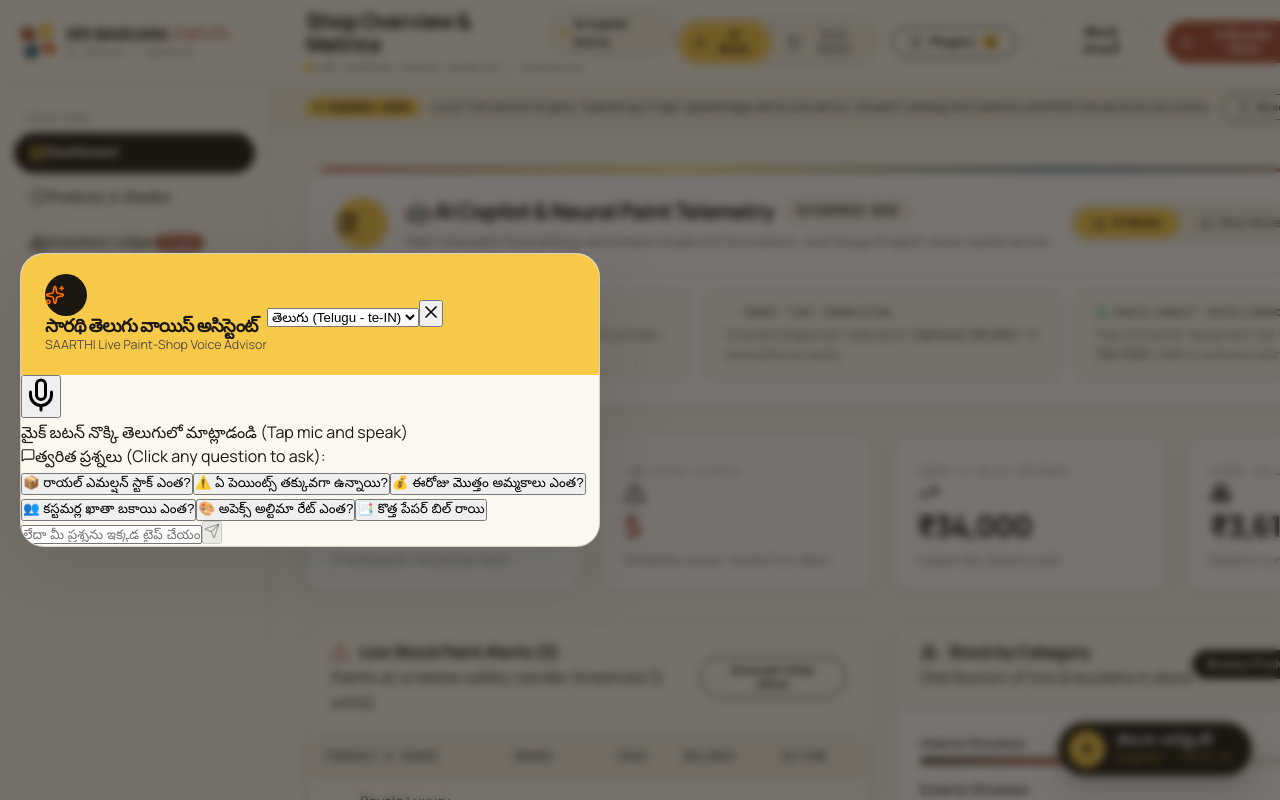
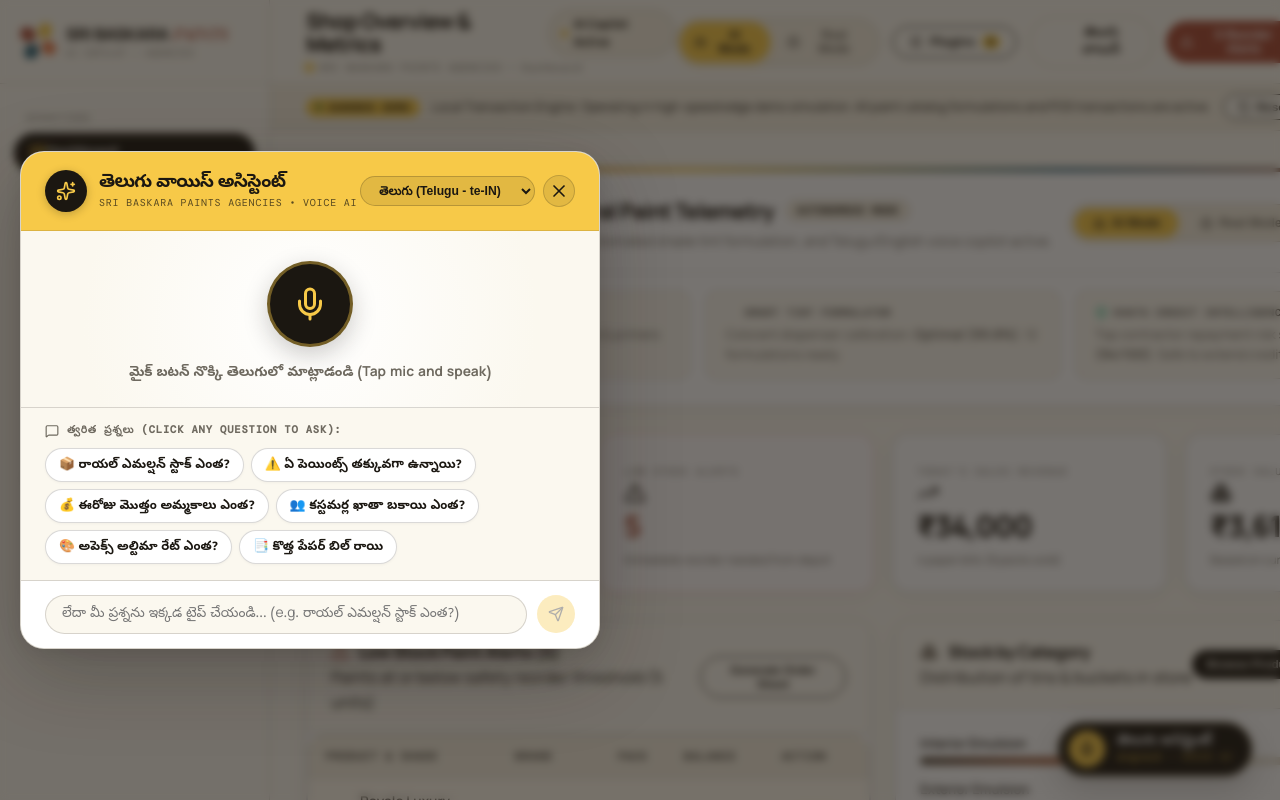
Before and after one commit to bhuvanpadarthy/SAARTHI, a React (Vite) app in the folder frontend/: page / in a window 1280 px wide. Both pictures are taken after a click on the button "తెలుగు వాయిస్". Shown: the top 800 px of the page. Built offline with nearby package versions, Linux system fonts and the light colour scheme; no server answers; a web font is replaced by a local one.

Commit message:
fix(ui): polish Telugu Voice Assistant modal with rounded pill chips, pulsing mic radar, pill language selector, and modern input form

```diff
--- a/frontend/src/components/assistant/TeluguVoiceAssistant.jsx
+++ b/frontend/src/components/assistant/TeluguVoiceAssistant.jsx
@@ -196,11 +196,11 @@ export const TeluguVoiceAssistant = ({ isOpen, onClose }) => {
         <div className="assistant-header">
           <div className="header-left">
             <div className="assistant-avatar">
-              <Sparkles size={20} color="#FF6B00" />
+              <Sparkles size={20} color="var(--yellow)" />
             </div>
             <div>
-              <h3 className="assistant-title">సారథి తెలుగు వాయిస్ అసిస్టెంట్</h3>
-              <p className="assistant-subtitle">SAARTHI Live Paint-Shop Voice Advisor</p>
+              <h3 className="assistant-title">తెలుగు వాయిస్ అసిస్టెంట్</h3>
+              <p className="assistant-subtitle">SRI BASKARA PAINTS AGENCIES • Voice AI</p>
             </div>
           </div>
 
--- a/frontend/src/index.css
+++ b/frontend/src/index.css
@@ -1653,24 +1653,39 @@ a:hover {
   transform: translateX(20px);
 }
 
-/* Telugu Assistant Card */
+/* ==========================================================================
+   Telugu Voice Assistant Modal & Components (Rangoli Atelier Elegance)
+   ========================================================================== */
+
+.telugu-assistant-overlay {
+  z-index: 1050;
+}
+
 .telugu-assistant-card {
   background-color: var(--paper);
   border-radius: var(--radius-xl);
-  box-shadow: var(--shadow);
+  box-shadow: 0 24px 80px rgba(27, 23, 17, 0.28), 0 4px 16px rgba(0, 0, 0, 0.08);
   width: 100%;
   max-width: 580px;
   overflow: hidden;
   border: 1px solid var(--line);
+  animation: slideUp 0.24s cubic-bezier(0.16, 1, 0.3, 1);
 }
 
 .assistant-header {
-  padding: 20px 24px;
+  padding: 18px 24px;
   background-color: var(--yellow);
   color: var(--ink);
   display: flex;
   align-items: center;
-  justifyContent: space-between;
+  justify-content: space-between;
+  border-bottom: 1px solid rgba(27, 23, 17, 0.12);
+}
+
+.assistant-header .header-left {
+  display: flex;
+  align-items: center;
+  gap: 12px;
 }
 
 .assistant-avatar {
@@ -1680,19 +1695,363 @@ a:hover {
   background-color: var(--ink);
   display: flex;
   align-items: center;
-  justifyContent: center;
+  justify-content: center;
   color: var(--yellow);
+  flex-shrink: 0;
+  box-shadow: 0 2px 8px rgba(27, 23, 17, 0.25);
 }
 
 .assistant-title {
+  font-family: var(--font-telugu);
   font-size: 1.15rem;
   font-weight: 800;
   color: var(--ink);
+  line-height: 1.2;
 }
 
 .assistant-subtitle {
-  font-size: 0.78rem;
-  color: #554F46;
+  font: 10px/1.2 var(--font-mono);
+  letter-spacing: 0.08em;
+  text-transform: uppercase;
+  color: rgba(27, 23, 17, 0.72);
+  margin-top: 2px;
+}
+
+.assistant-header .header-right {
+  display: flex;
+  align-items: center;
+  gap: 8px;
+}
+
+.assistant-lang-select {
+  background: rgba(27, 23, 17, 0.09);
+  color: var(--ink);
+  border: 1px solid rgba(27, 23, 17, 0.22);
+  padding: 6px 14px;
+  border-radius: 100px;
+  font-size: 0.76rem;
+  font-weight: 700;
+  outline: none;
+  cursor: pointer;
+  transition: all 0.18s ease;
+}
+
+.assistant-lang-select:hover {
+  background: rgba(27, 23, 17, 0.15);
+}
+
+.assistant-lang-select option {
+  background: #FFFFFF;
+  color: var(--ink);
+}
+
+.assistant-close-btn {
+  width: 32px;
+  height: 32px;
+  border-radius: 50%;
+  background: rgba(27, 23, 17, 0.09);
+  border: 1px solid rgba(27, 23, 17, 0.18);
+  color: var(--ink);
+  display: flex;
+  align-items: center;
+  justify-content: center;
+  cursor: pointer;
+  transition: all 0.18s ease;
+  outline: none;
+}
+
+.assistant-close-btn:hover {
+  background: var(--ink);
+  color: #FFFFFF;
+  border-color: var(--ink);
+}
+
+/* Central Mic Interaction Zone */
+.assistant-mic-zone {
+  display: flex;
+  flex-direction: column;
+  align-items: center;
+  justify-content: center;
+  padding: 30px 24px 22px;
+  background: radial-gradient(circle at center, #FFFFFF 0%, var(--paper) 75%);
+  border-bottom: 1px solid var(--line);
+}
+
+.mic-pulsing-btn {
+  width: 86px;
+  height: 86px;
+  border-radius: 50%;
+  background: var(--ink);
+  color: var(--yellow);
+  display: flex;
+  align-items: center;
+  justify-content: center;
+  box-shadow: 0 8px 24px rgba(27, 23, 17, 0.22);
+  cursor: pointer;
+  border: 3px solid rgba(247, 201, 72, 0.4);
+  transition: all 0.22s cubic-bezier(0.16, 1, 0.3, 1);
+  position: relative;
+  outline: none;
+}
+
+.mic-pulsing-btn:hover {
+  transform: scale(1.06);
+  box-shadow: 0 12px 30px rgba(27, 23, 17, 0.32);
+  border-color: var(--yellow);
+}
+
+.mic-pulsing-btn.listening {
+  background: linear-gradient(135deg, #DC2626 0%, #A94A35 100%);
+  color: #FFFFFF;
+  border-color: #EF4444;
+  box-shadow: 0 0 0 0 rgba(220, 38, 38, 0.7);
+  animation: pulse-ring-red 1.35s infinite;
+}
+
+.mic-pulsing-btn.speaking {
+  background: linear-gradient(135deg, #265D72 0%, #1B4555 100%);
+  color: var(--yellow);
+  border-color: #265D72;
+  box-shadow: 0 0 0 0 rgba(38, 93, 114, 0.7);
+  animation: pulse-ring-teal 1.35s infinite;
+}
+
+@keyframes pulse-ring-red {
+  0% {
+    box-shadow: 0 0 0 0 rgba(220, 38, 38, 0.7);
+  }
+  70% {
+    box-shadow: 0 0 0 20px rgba(220, 38, 38, 0);
+  }
+  100% {
+    box-shadow: 0 0 0 0 rgba(220, 38, 38, 0);
+  }
+}
+
+@keyframes pulse-ring-teal {
+  0% {
+    box-shadow: 0 0 0 0 rgba(38, 93, 114, 0.7);
+  }
+  70% {
+    box-shadow: 0 0 0 20px rgba(38, 93, 114, 0);
+  }
+  100% {
+    box-shadow: 0 0 0 0 rgba(38, 93, 114, 0);
+  }
+}
+
+.mic-status-label {
+  margin-top: 16px;
+  font-family: var(--font-telugu);
+  font-size: 0.86rem;
+  font-weight: 700;
+  text-align: center;
+}
+
+.status-listening {
+  color: #DC2626;
+  font-weight: 800;
+}
+
+.status-speaking {
+  color: var(--teal);
+  font-weight: 800;
+}
+
+.status-idle {
+  color: var(--muted);
+}
+
+.transcript-box {
+  margin-top: 14px;
+  background: var(--cream);
+  border: 1px solid var(--line);
+  border-radius: 12px;
+  padding: 10px 16px;
+  width: 100%;
+  max-width: 480px;
+  text-align: center;
+}
+
+.transcript-tag {
+  font: 9.5px/1 var(--font-mono);
+  letter-spacing: 0.08em;
+  text-transform: uppercase;
+  color: var(--muted);
+}
+
+.transcript-text {
+  font-family: var(--font-telugu);
+  font-size: 0.95rem;
+  font-weight: 700;
+  color: var(--ink);
+  margin-top: 4px;
+}
+
+.assistant-error-bar {
+  margin-top: 12px;
+  background: rgba(169, 74, 53, 0.1);
+  border: 1px solid rgba(169, 74, 53, 0.3);
+  color: var(--red);
+  border-radius: 10px;
+  padding: 8px 14px;
+  font-size: 0.8rem;
+  font-weight: 600;
+  text-align: center;
+  max-width: 480px;
+}
+
+/* Answer Display Section */
+.assistant-answer-box {
+  padding: 18px 24px;
+  background: #FFFFFF;
+  border-bottom: 1px solid var(--line);
+}
+
+.answer-header {
+  display: flex;
+  align-items: center;
+  justify-content: space-between;
+  margin-bottom: 10px;
+}
+
+.answer-title {
+  font: 11px/1 var(--font-mono);
+  font-weight: 700;
+  letter-spacing: 0.08em;
+  text-transform: uppercase;
+  color: var(--ink);
+}
+
+.answer-content-telugu {
+  font-family: var(--font-telugu);
+  font-size: 1.02rem;
+  font-weight: 600;
+  line-height: 1.6;
+  color: var(--ink);
+  background: var(--paper);
+  border-left: 4px solid var(--yellow);
+  padding: 12px 16px;
+  border-radius: 0 10px 10px 0;
+  margin-bottom: 8px;
+}
+
+.answer-content-english {
+  font-size: 0.82rem;
+  color: var(--muted);
+  font-style: italic;
+  padding-left: 16px;
+}
+
+.answer-action-row {
+  margin-top: 12px;
+  display: flex;
+  justify-content: flex-end;
+}
+
+/* Quick Suggestion Chips */
+.assistant-chips-section {
+  padding: 16px 24px;
+  background: var(--paper);
+  border-bottom: 1px solid var(--line);
+}
+
+.chips-title {
+  display: flex;
+  align-items: center;
+  gap: 8px;
+  font: 10.5px/1 var(--font-mono);
+  font-weight: 700;
+  letter-spacing: 0.08em;
+  text-transform: uppercase;
+  color: var(--muted);
+  margin-bottom: 10px;
+}
+
+.chips-container {
+  display: flex;
+  flex-wrap: wrap;
+  gap: 7px;
+}
+
+.query-chip {
+  background: #FFFFFF;
+  border: 1px solid var(--line);
+  border-radius: 100px;
+  padding: 7px 13px;
+  font-family: var(--font-telugu);
+  font-size: 0.8rem;
+  font-weight: 700;
+  color: var(--ink);
+  cursor: pointer;
+  transition: all 0.18s ease;
+  box-shadow: 0 1px 3px rgba(27, 23, 17, 0.04);
+  outline: none;
+}
+
+.query-chip:hover {
+  background: var(--yellow);
+  border-color: #E5B938;
+  color: var(--ink);
+  transform: translateY(-1px);
+  box-shadow: 0 3px 8px rgba(247, 201, 72, 0.35);
+}
+
+/* Text Fallback Form */
+.assistant-input-form {
+  display: flex;
+  align-items: center;
+  gap: 10px;
+  padding: 14px 24px;
+  background: #FFFFFF;
+}
+
+.assistant-text-input {
+  flex: 1;
+  border: 1px solid var(--line);
+  border-radius: 100px;
+  padding: 9px 16px;
+  font-family: var(--font-telugu);
+  font-size: 0.86rem;
+  outline: none;
+  background: var(--paper);
+  color: var(--ink);
+  transition: all 0.18s ease;
+}
+
+.assistant-text-input:focus {
+  background: #FFFFFF;
+  border-color: var(--ink);
+  box-shadow: 0 0 0 3px rgba(27, 23, 17, 0.08);
+}
+
+.assistant-send-btn {
+  width: 38px;
+  height: 38px;
+  border-radius: 50%;
+  background: var(--yellow);
+  color: var(--ink);
+  border: none;
+  display: flex;
+  align-items: center;
+  justify-content: center;
+  cursor: pointer;
+  transition: all 0.18s ease;
+  flex-shrink: 0;
+  box-shadow: 0 2px 6px rgba(247, 201, 72, 0.4);
+  outline: none;
+}
+
+.assistant-send-btn:hover {
+  background: var(--yellow-hover);
+  transform: scale(1.05);
+}
+
+.assistant-send-btn:disabled {
+  opacity: 0.35;
+  cursor: not-allowed;
+  transform: none;
+  box-shadow: none;
 }
 
 /* Animations */
```
